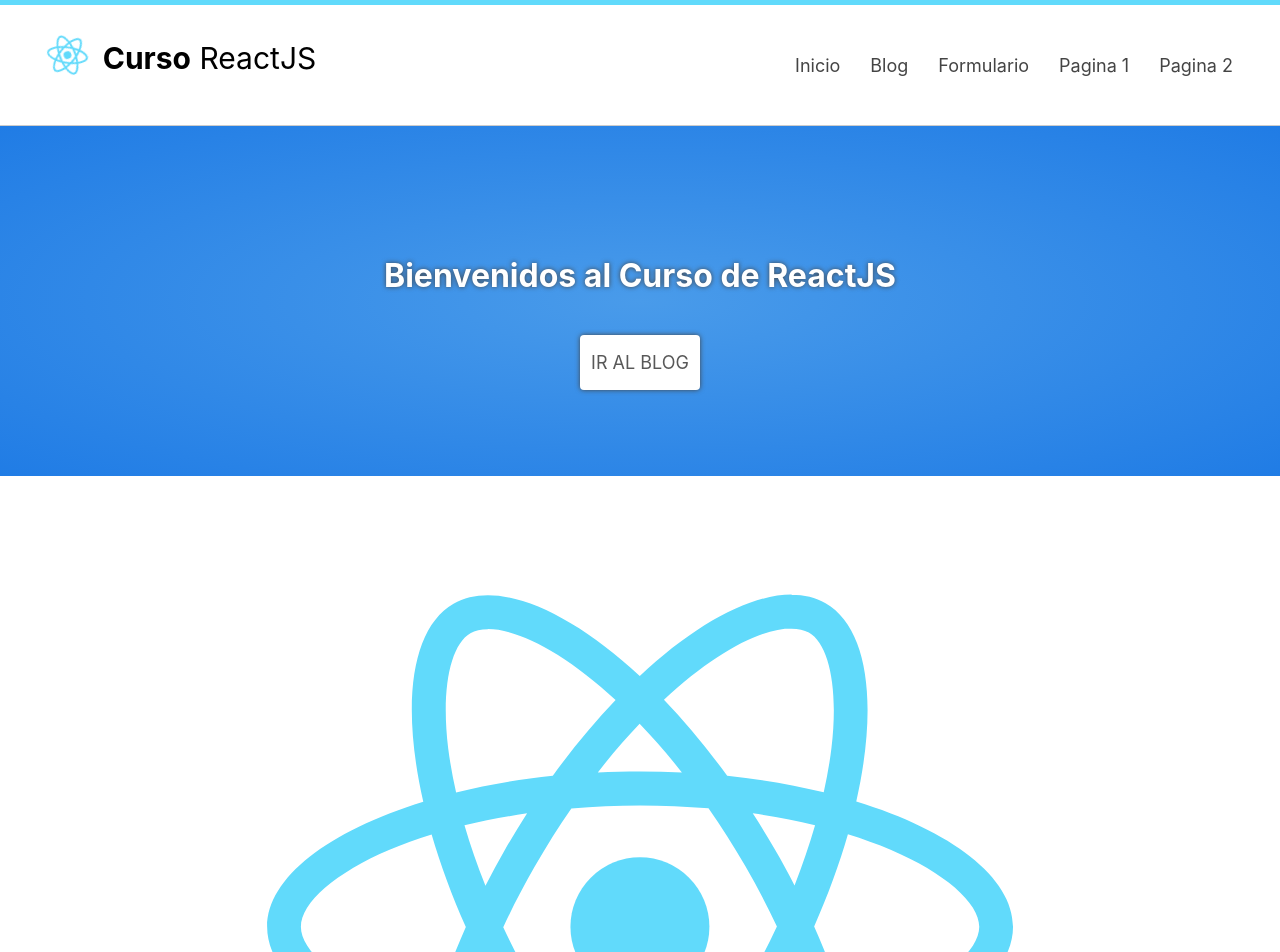
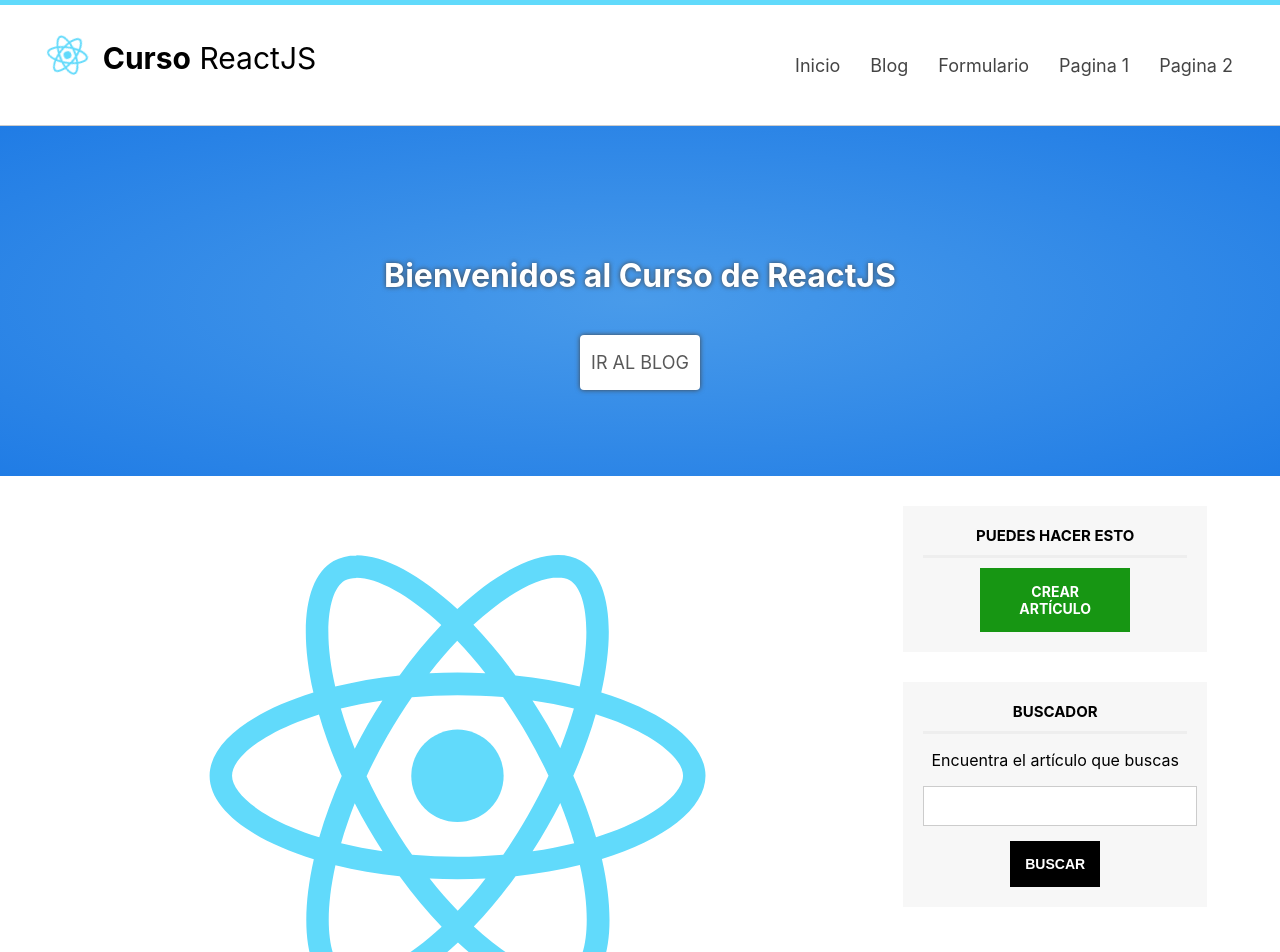
Before and after one commit to Crushedkrz78/repaso-html, a React (Create React App) app in the folder frontEndReact/: page / in a window 1280 px wide. Shown: the top 952 px of the page. Built offline with nearby package versions, Linux system fonts and the light colour scheme.

Commit message:
158.[React] Componente para la barra lateral

```diff
--- a/frontEndReact/src/App.js
+++ b/frontEndReact/src/App.js
@@ -8,6 +8,7 @@
 // Importar Componentes de Maquetacion
 import Header from './components/Header';
 import Slider from './components/Slider';
+import Sidebar from './components/Sidebar';
 
 function holaMundo(nombre, edad){
   var presentacion = <div>
@@ -26,19 +27,22 @@
       <Header/>
       <Slider/>
 
-
-
-      <header className="App-header">
+      <div className="center">
+        <section id="content">
           <img src={logo} className="App-logo" alt="logo" />
           <p>
             Hola, bienvenido al curso de React de Víctor Robles.
           </p>
           {holaMundo(nombre, edad)}
-      </header>
+
           <section className="componentes">
             <MiComponente/>
             <Peliculas/>
           </section>
+        </section>
+        <Sidebar/>
+      </div>
+
     </div>
   );
 }
--- /dev/null
+++ b/frontEndReact/src/components/Sidebar.js
@@ -0,0 +1,25 @@
+import React, {Component} from 'react';
+
+class Sidebar extends Component {
+    render(){
+        return(
+            <aside id="sidebar">
+                <div id="nav-blog" className="sidebar-item">
+                    <h3>Puedes hacer esto</h3>
+                    <a href="#" className="btn btn-success">Crear Artículo</a>
+                </div>
+
+                <div id="search" className="sidebar-item">
+                    <h3>Buscador</h3>
+                    <p>Encuentra el artículo que buscas</p>
+                    <form>
+                        <input type="text" name="search"/>
+                        <input type="submit" name="submit" value="buscar" className="btn"/>
+                    </form>
+                </div>
+            </aside>
+        );
+    }
+}
+
+export default Sidebar;
```
Lines whose indentation alone changed are shown as unchanged.
